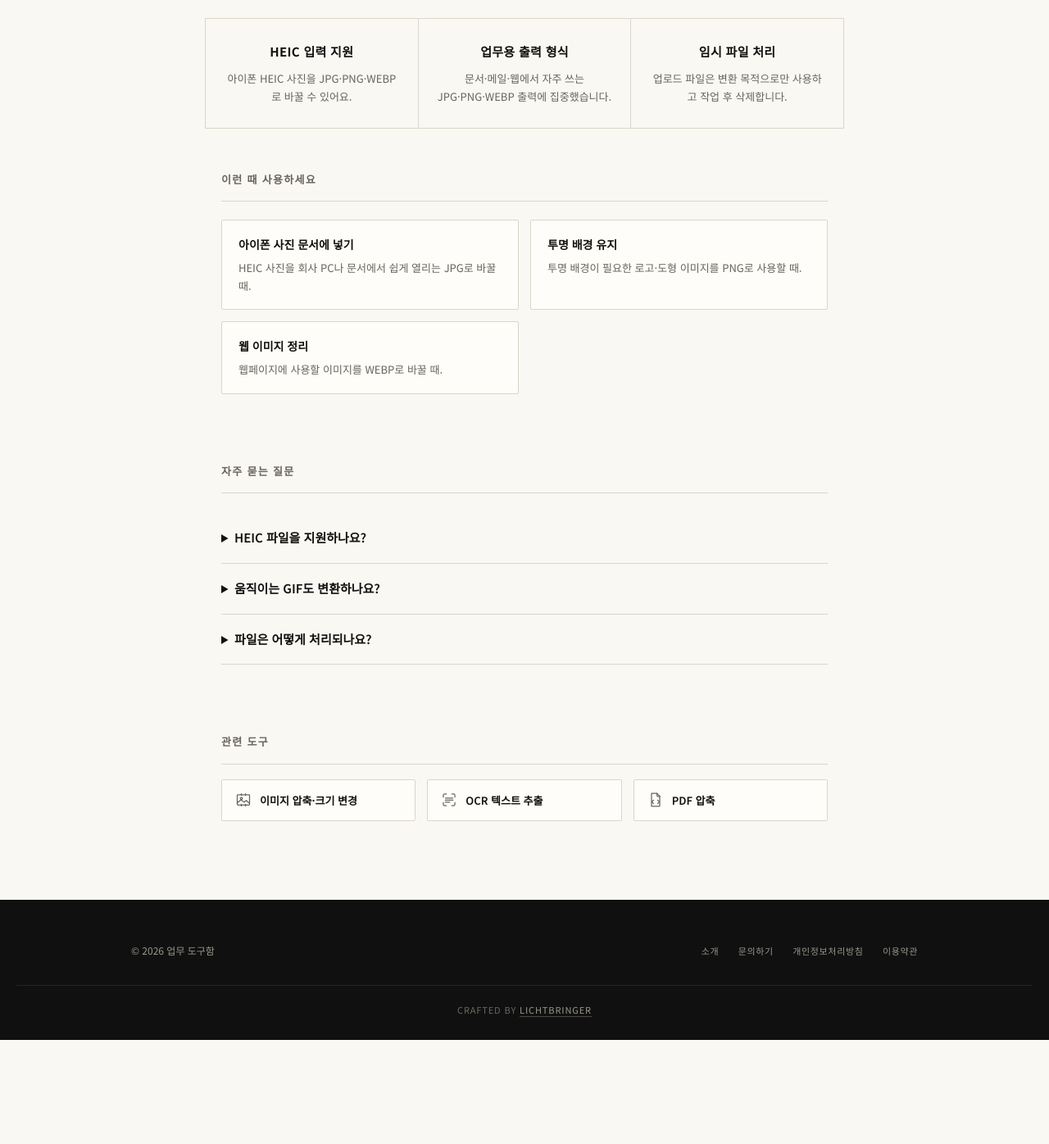
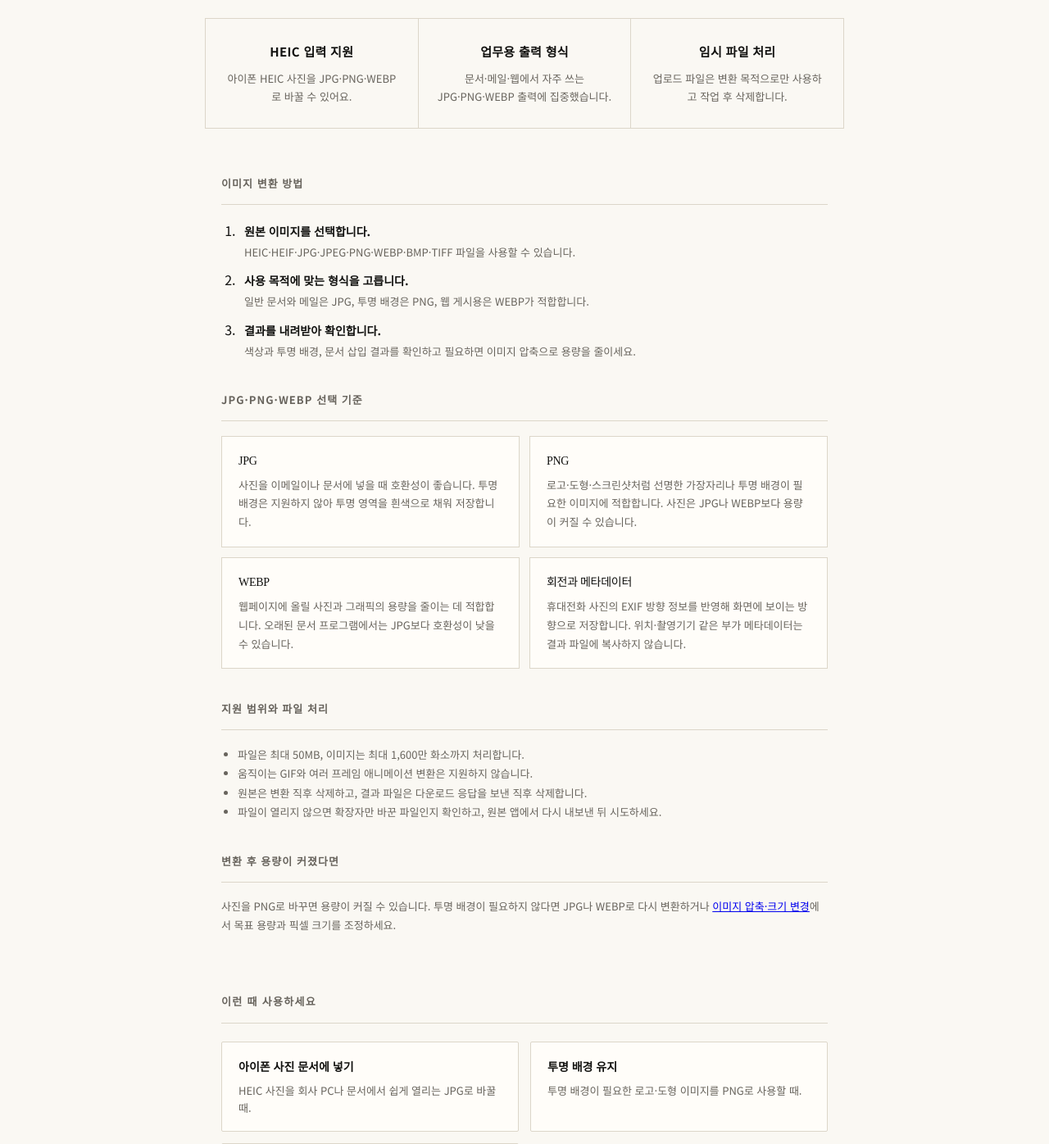
Before and after one commit to Mine-94/office-toolbox-site, a Flask app: page /image-convert in a window 1280 px wide. Shown: the part 711-2107 px from the top of the page at 82% size. Before the commit the page ends 1980 px from the top, so only its background shows below. Run offline with Flask 3, Linux system fonts and the light colour scheme.

Commit message:
이미지 변환 투명 배경과 사용 안내 개선

```diff
--- a/app.py
+++ b/app.py
@@ -742,8 +742,17 @@ def convert_image_format(input_path: Path, output_path: Path, target_format: str
     fmt_name, _ = CONVERT_TARGET_FORMATS[target_format]
     with PILImage.open(input_path) as source:
         img = ImageOps.exif_transpose(source)
-        if fmt_name == "JPEG" and img.mode in ("RGBA", "P"):
-            img = img.convert("RGB")
+        if fmt_name == "JPEG":
+            has_alpha = img.mode in ("RGBA", "LA") or (
+                img.mode == "P" and "transparency" in img.info
+            )
+            if has_alpha:
+                rgba = img.convert("RGBA")
+                background = PILImage.new("RGB", rgba.size, "white")
+                background.paste(rgba, mask=rgba.getchannel("A"))
+                img = background
+            elif img.mode not in ("RGB", "CMYK"):
+                img = img.convert("RGB")
         if fmt_name == "BMP" and img.mode in ("RGBA", "P"):
             img = img.convert("RGB")
         img.save(output_path, fmt_name)
--- a/templates/image_convert.html
+++ b/templates/image_convert.html
@@ -85,6 +85,34 @@
   <div class="feature"><h3>임시 파일 처리</h3><p>업로드 파일은 변환 목적으로만 사용하고 작업 후 삭제합니다.</p></div>
 </section>
 
+<section class="tool-guide container" aria-labelledby="image-convert-guide-title">
+  <h2 id="image-convert-guide-title">이미지 변환 방법</h2>
+  <ol class="tool-guide-steps">
+    <li><strong>원본 이미지를 선택합니다.</strong><span>HEIC·HEIF·JPG·JPEG·PNG·WEBP·BMP·TIFF 파일을 사용할 수 있습니다.</span></li>
+    <li><strong>사용 목적에 맞는 형식을 고릅니다.</strong><span>일반 문서와 메일은 JPG, 투명 배경은 PNG, 웹 게시용은 WEBP가 적합합니다.</span></li>
+    <li><strong>결과를 내려받아 확인합니다.</strong><span>색상과 투명 배경, 문서 삽입 결과를 확인하고 필요하면 이미지 압축으로 용량을 줄이세요.</span></li>
+  </ol>
+
+  <h2>JPG·PNG·WEBP 선택 기준</h2>
+  <div class="tool-guide-grid">
+    <div class="tool-guide-card"><h3>JPG</h3><p>사진을 이메일이나 문서에 넣을 때 호환성이 좋습니다. 투명 배경은 지원하지 않아 투명 영역을 흰색으로 채워 저장합니다.</p></div>
+    <div class="tool-guide-card"><h3>PNG</h3><p>로고·도형·스크린샷처럼 선명한 가장자리나 투명 배경이 필요한 이미지에 적합합니다. 사진은 JPG나 WEBP보다 용량이 커질 수 있습니다.</p></div>
+    <div class="tool-guide-card"><h3>WEBP</h3><p>웹페이지에 올릴 사진과 그래픽의 용량을 줄이는 데 적합합니다. 오래된 문서 프로그램에서는 JPG보다 호환성이 낮을 수 있습니다.</p></div>
+    <div class="tool-guide-card"><h3>회전과 메타데이터</h3><p>휴대전화 사진의 EXIF 방향 정보를 반영해 화면에 보이는 방향으로 저장합니다. 위치·촬영기기 같은 부가 메타데이터는 결과 파일에 복사하지 않습니다.</p></div>
+  </div>
+
+  <h2>지원 범위와 파일 처리</h2>
+  <ul class="tool-guide-list">
+    <li>파일은 최대 50MB, 이미지는 최대 1,600만 화소까지 처리합니다.</li>
+    <li>움직이는 GIF와 여러 프레임 애니메이션 변환은 지원하지 않습니다.</li>
+    <li>원본은 변환 직후 삭제하고, 결과 파일은 다운로드 응답을 보낸 직후 삭제합니다.</li>
+    <li>파일이 열리지 않으면 확장자만 바꾼 파일인지 확인하고, 원본 앱에서 다시 내보낸 뒤 시도하세요.</li>
+  </ul>
+
+  <h2>변환 후 용량이 커졌다면</h2>
+  <p>사진을 PNG로 바꾸면 용량이 커질 수 있습니다. 투명 배경이 필요하지 않다면 JPG나 WEBP로 다시 변환하거나 <a href="{{ url_for('image_compress_page') }}">이미지 압축·크기 변경</a>에서 목표 용량과 픽셀 크기를 조정하세요.</p>
+</section>
+
 <div class="ad-slot container" id="ad-slot-mid"></div>
 
 <section class="usecases container">
```
Also changed, not shown: tests/test_seo_visibility.py (+16 -0 lines), tests/test_upload_safety.py (+18 -0 lines).
